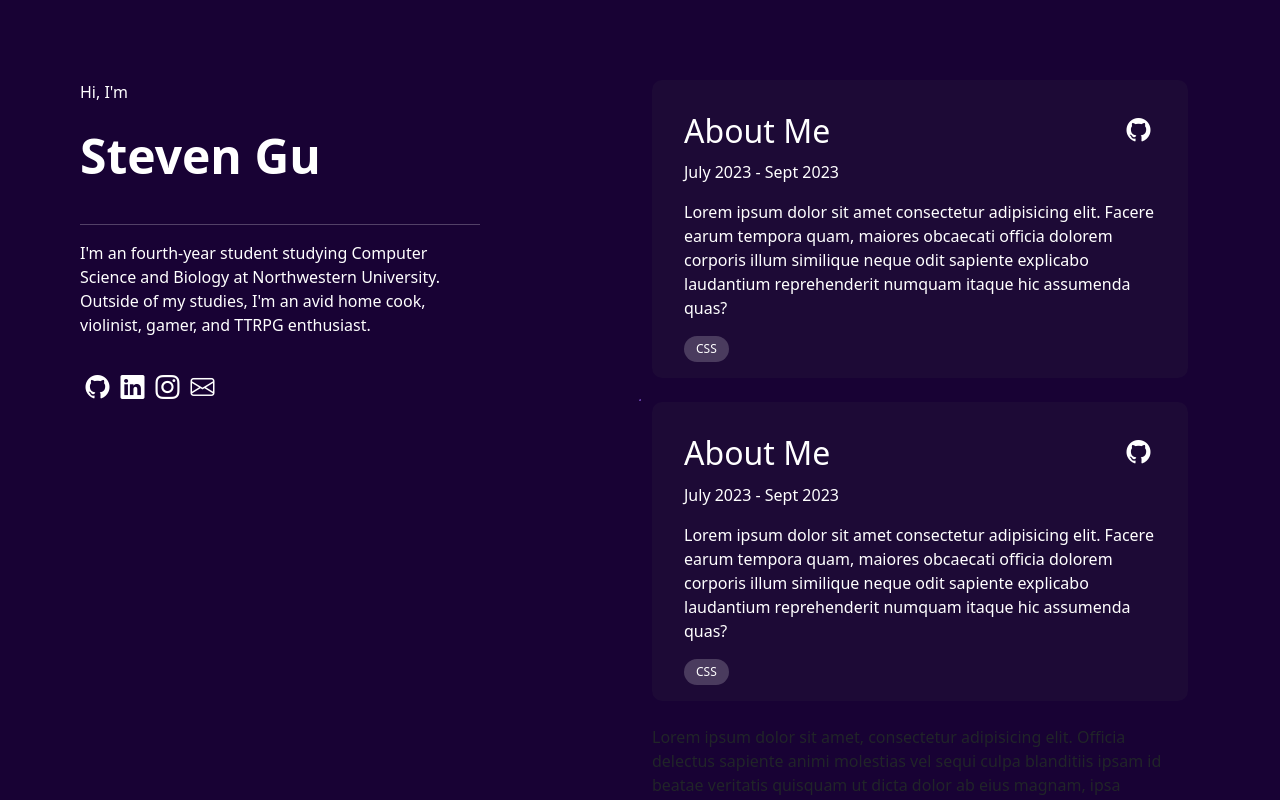
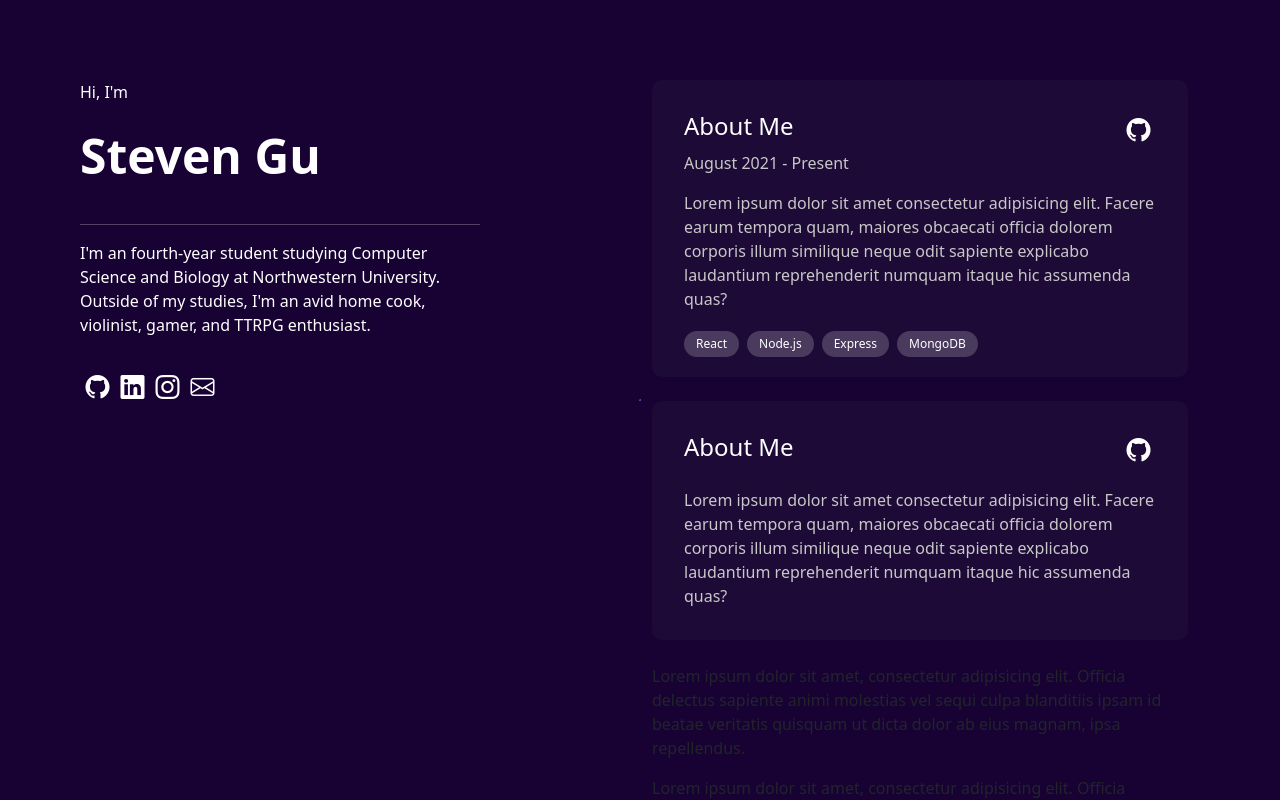
Before and after one commit to theogguu/stevensite, a React (Vite) app: page / in a window 1280 px wide. Shown: the top 800 px of the page. Built offline with nearby package versions, Linux system fonts and the light colour scheme.

Commit message:
TagList component added - basic card styling finished

```diff
--- a/src/components/Card/Card.css
+++ b/src/components/Card/Card.css
@@ -12,13 +12,13 @@
     text-decoration: none;
 }
 
-.project-card h2 {
+.project-card h1, h2, h3, h4 {
     margin-bottom: 10px;
     color: white;
 }
 
 .project-card p {
-    color: white;
+    color: rgb(200, 200, 200);
 }
 
 .project-card:hover {
--- a/src/components/Card/Card.jsx
+++ b/src/components/Card/Card.jsx
@@ -1,27 +1,28 @@
 import "./Card.css";
 import IconButton from "../IconButton/IconButton";
-import Tag from "../Tag/Tag"
+import TagList from "../Tag/TagList";
 
-const Card = ({ title, time, body, icon, href }) => {
+const Card = ({ title, time, body, icon, href, tags }) => {
   return (
     <div className="project-card">
       <div className="project-card-heading">
-        <a href={href}><h2>{title}</h2></a>
-        <div className="project-card-icon">
-          {icon}
-        </div>
+        <a href={href}>
+          <h4>{title}</h4>
+        </a>
+        <div className="project-card-icon">{icon}</div>
       </div>
       <div className="project-card-subheading">
-        <p>July 2023 - Sept 2023</p>
+        <p>{time}</p>
       </div>
       <div className="project-card-content">
-        <p>
-          {body}
-        </p>
+        <p>{body}</p>
       </div>
-      <div className="project-card-footer">
-        <Tag name="CSS" />
-      </div>
+      {/* only render this footer if it has tags */}
+      {tags && tags.length > 0 && (
+        <div className="project-card-footer">
+          <TagList tags={tags} />
+        </div>
+      )}
     </div>
   );
 };
--- a/src/components/HomePage/HomePage.jsx
+++ b/src/components/HomePage/HomePage.jsx
@@ -1,6 +1,7 @@
 import "./HomePage.css";
 import IconButton from "../IconButton/IconButton";
 import Card from "../Card/Card";
+
 
 const HomePage = () => {
   return (
@@ -41,6 +42,7 @@ const HomePage = () => {
             <div className="col">
               <Card
                 title="About Me"
+                time="August 2021 - Present"
                 body="Lorem ipsum dolor sit amet consectetur adipisicing elit. Facere
                 earum tempora quam, maiores obcaecati officia dolorem corporis
                 illum similique neque odit sapiente explicabo laudantium
@@ -50,6 +52,7 @@ const HomePage = () => {
                   href="https://github.com/theogguu"
                 />}
                 href="https://steven-gu.com"
+                tags={["React", "Node.js", "Express", "MongoDB"]}
               />
               <Card
                 title="About Me"
--- a/src/components/Tag/Tag.css
+++ b/src/components/Tag/Tag.css
@@ -4,4 +4,5 @@
     border-radius: 9999px;
     padding: 0.25rem 0.75rem 0.25rem 0.75rem;
     background-color: rgba(255, 255, 255, 0.2);
+    margin: 0.25rem;
 }
--- /dev/null
+++ b/src/components/Tag/TagList.css
@@ -0,0 +1,5 @@
+.tag-list {
+    display: flex;
+    flex-wrap: wrap;
+    margin: 0 -0.25rem 0 -0.25rem;
+}
--- /dev/null
+++ b/src/components/Tag/TagList.jsx
@@ -0,0 +1,14 @@
+import "./TagList.css";
+import Tag from "./Tag";
+
+const TagList = ({ tags }) => {
+  return (
+    <div className="tag-list">
+      {tags.map((tag) => (
+        <Tag name={tag} />
+      ))}
+    </div>
+  );
+}
+
+export default TagList;
```
